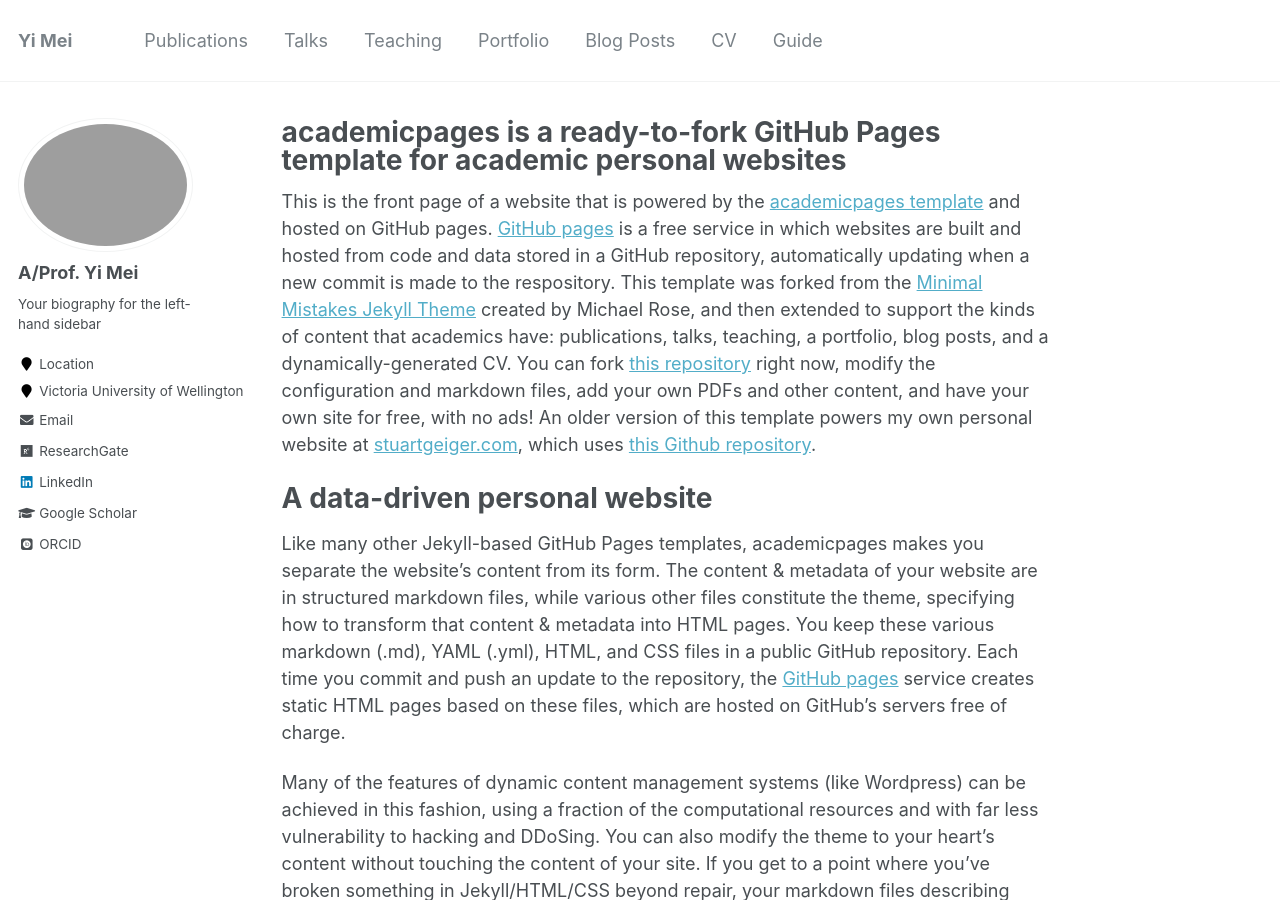
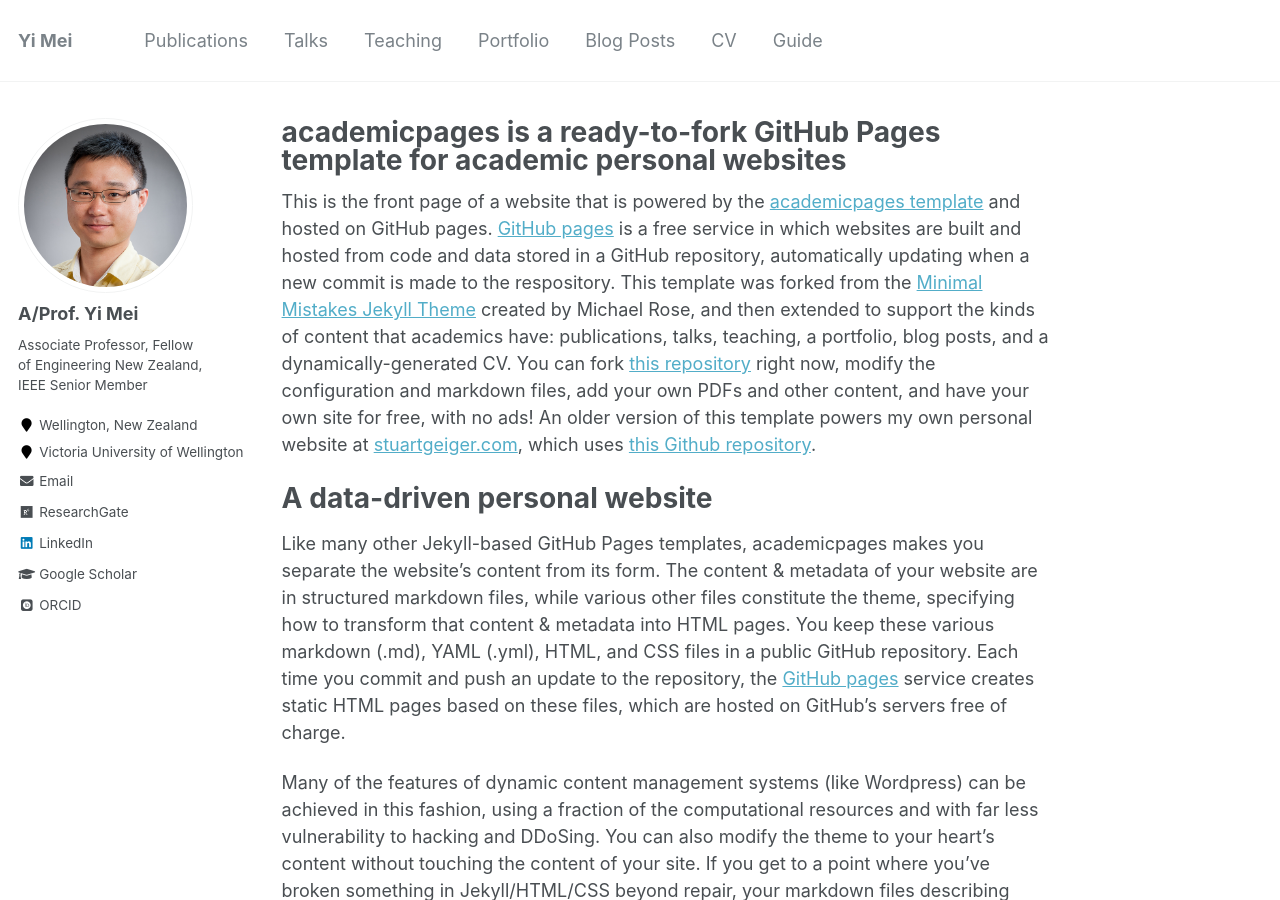
Before and after one commit to yi-mei-ecco/yi-mei-ecco.github.io, a Jekyll site: the page built from _pages/about.md, in a window 1280 px wide and 900 px high. Built offline with Jekyll 4.4.1, drawn with Linux system fonts in a browser that asks for light colours; some web fonts are replaced.

Commit message:
Update _config.yml

```diff
--- a/_config.yml
+++ b/_config.yml
@@ -81,10 +81,10 @@ analytics:
 # Site Author
 author:
   name             : "A/Prof. Yi Mei"
-  avatar           : "profile.jpeg"
-  bio              : "Your biography for the left-hand sidebar"
-  location         : "Location"
-  employer         : Victoria University of Wellington
+  avatar           : "profile.jpg"
+  bio              : "Associate Professor, Fellow of Engineering New Zealand, IEEE Senior Member"
+  location         : "Wellington, New Zealand"
+  employer         : "Victoria University of Wellington"
   # pubmed           : "https://www.ncbi.nlm.nih.gov/pubmed/?term=john+snow"
   googlescholar    : "https://scholar.google.com.au/citations?user=vTC_7_wAAAAJ&hl=en"
   email            : yi.mei@ecs.vuw.ac.nz
```
